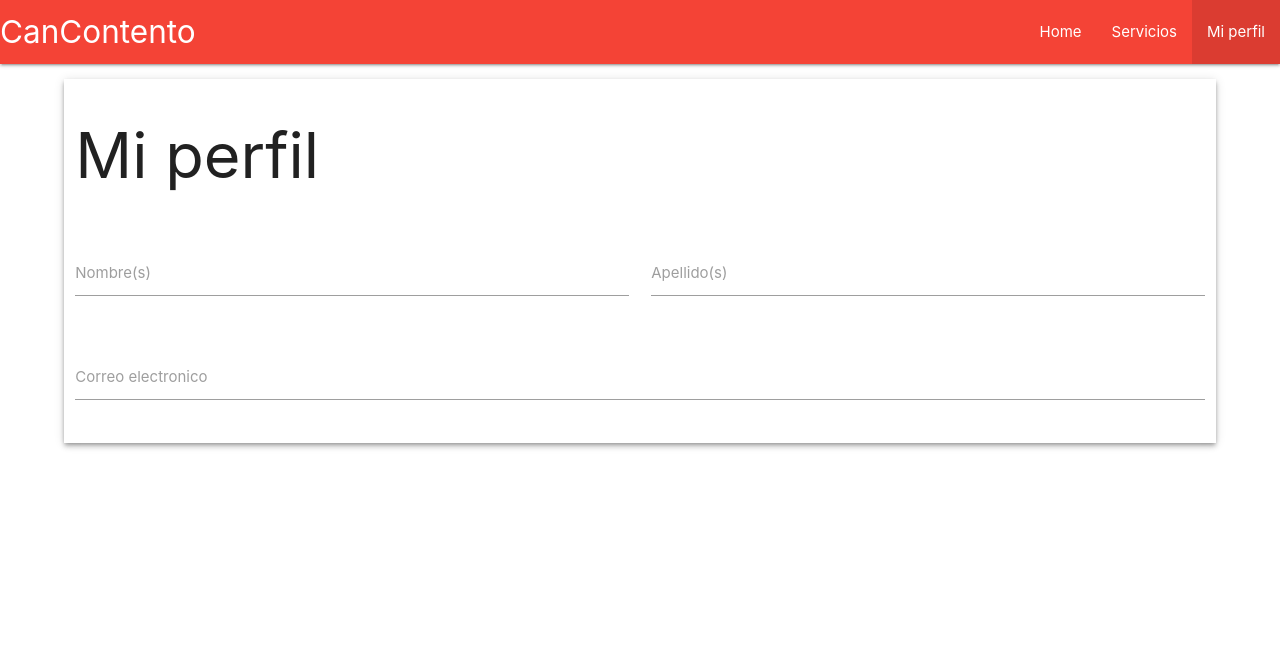
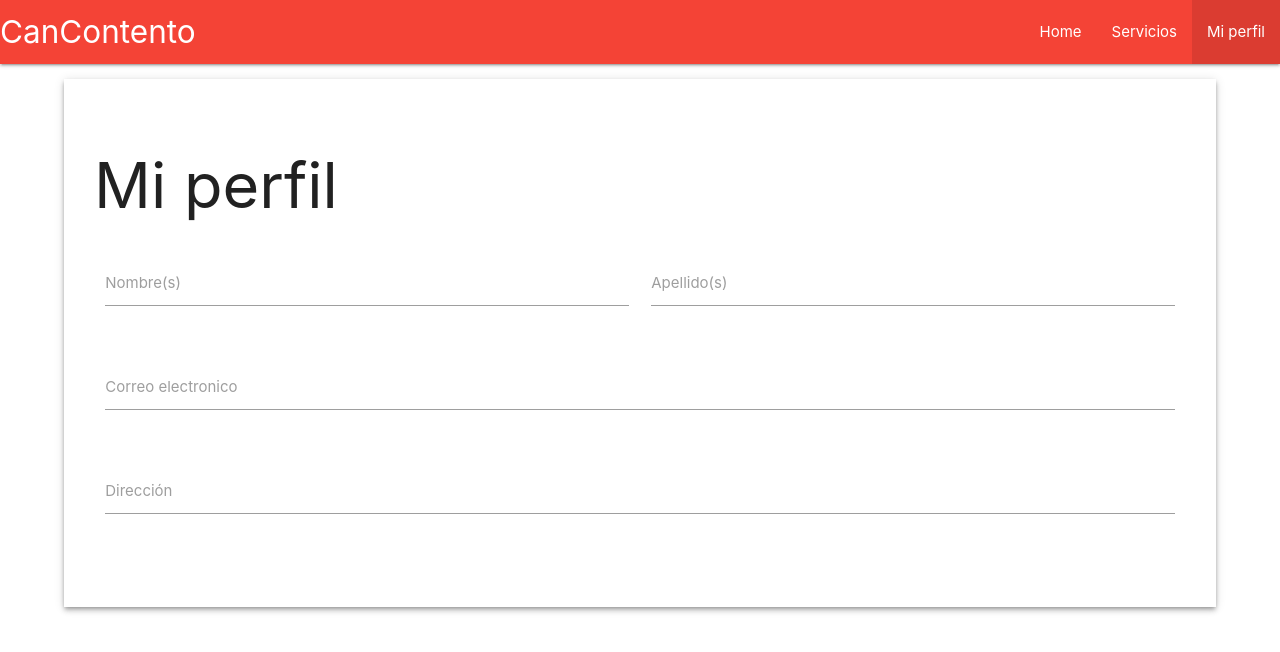
Before and after one commit to jela3105/CanContentoFrontend, a website: page perfil.html in a window 1280 px wide. Drawn offline with nearby package versions, Linux system fonts and the light colour scheme.

Commit message:
css perfil update

```diff
--- /dev/null
+++ b/css/perfil.css
@@ -0,0 +1,6 @@
+.container{
+    margin: 1rem auto;
+    max-width: 1280px;
+    width: 90%;
+    padding: 2rem;
+}
--- a/perfil.html
+++ b/perfil.html
@@ -7,7 +7,7 @@
         <link rel="stylesheet" href="https://cdnjs.cloudflare.com/ajax/libs/materialize/1.0.0/css/materialize.min.css">
         <!--Import Google Icon Font-->
         <link href="https://fonts.googleapis.com/icon?family=Material+Icons" rel="stylesheet">
-        <link type="text/css" rel="stylesheet" href="css/formatos.css" />
+        <link type="text/css" rel="stylesheet" href="css/perfil.css" />
         <!--Let browser know website is optimized for mobile-->
         <meta name="viewport" content="width=device-width, initial-scale=1.0" />
 
@@ -39,11 +39,7 @@
             </ul>
         </header>
         <div class="container z-depth-2" id="container-perfil">
-            <div class="row">
-                <div class="col s12 m12 l12" >
-                    <h1>Mi perfil</h1>
-                </div>
-            </div>
+            <h1>Mi perfil</h1>
             <div class="row">
                 <form class="col s12">
                   <div class="row">
@@ -60,7 +56,13 @@
                     <div class="input-field col s12">
                         <input id="correo" type="text" class="validate">
                         <label for="correo">Correo electronico</label>
+                     </div>
                   </div>
+                  <div class="row">
+                    <div class="input-field col s12">
+                        <input id="direccion" type="text" class="validate">
+                        <label for="direccion">Dirección</label>
+                     </div>
                   </div>
                 </form>
               </div>
```
